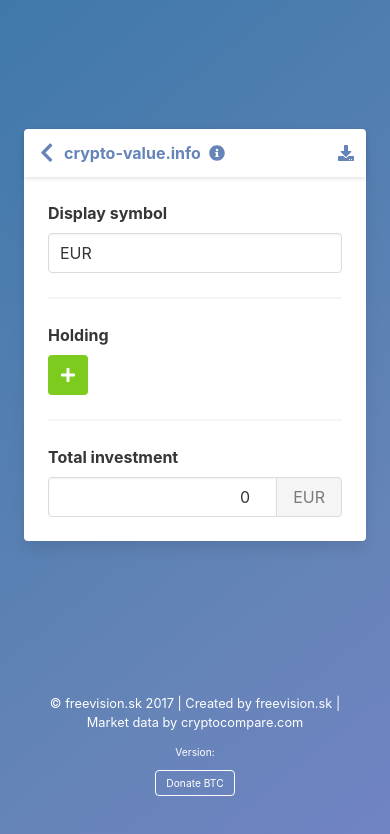
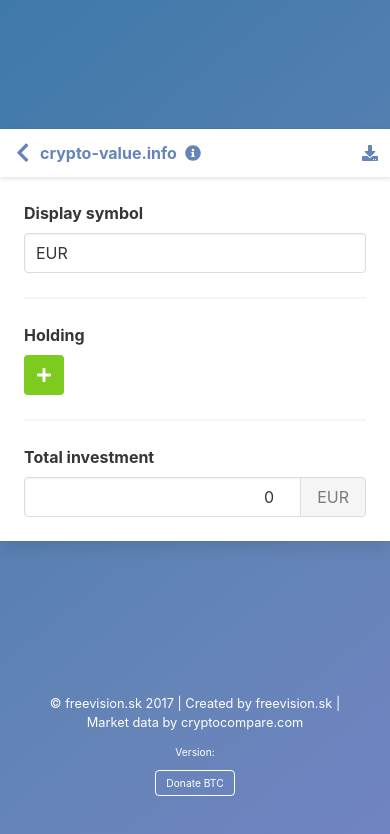
Before and after one commit to martinek/crypto-value, a React (Create React App) app: page /edit in a window 390 px wide. Shown: the top 834 px of the page. Built offline with nearby package versions, Linux system fonts and the light colour scheme.

Commit message:
Remove hero from layout

```diff
--- a/src/assets/stylesheets/app.scss
+++ b/src/assets/stylesheets/app.scss
@@ -2,8 +2,27 @@
 
 @import "~bulma/bulma";
 
-.main-card,
-.editor-card {
+.layout-container {
+  min-height: 100vh;
+  background: linear-gradient(141deg, #3f79aa 0%, #6584b7 71%, #7183c4 100%);
+  display: flex;
+  flex-direction: column;
+
+  &__body {
+    flex: 1;
+    padding-top: 2em;
+    padding-bottom: 2em;
+    display: flex;
+    align-items: center;
+    justify-content: center;
+  }
+
+  &__footer {
+    flex: 0;
+  }
+}
+
+.main-card {
   max-width: 350px;
   margin: 0 auto;
 }
@@ -41,7 +60,7 @@
   padding-top: 1.5rem;
 }
 
-.editor-card {
+.main-card {
   .label .svg-inline--fa {
     margin-left: 0.5em;
   }
@@ -64,6 +83,12 @@
 
   .credits {
     margin-bottom: 1em;
+    a {
+      color: white;
+      &:hover {
+        text-decoration: underline;
+      }
+    }
   }
 
   .version,
@@ -124,6 +149,15 @@
 }
 
 @media screen and (max-width: 425px) {
+  .layout-container__body {
+    padding: 0;
+  }
+
+  .main-card {
+    max-width: none;
+    border-radius: 0;
+  }
+
   .donation-info img {
     max-width: 100%;
   }
--- a/src/components/App.tsx
+++ b/src/components/App.tsx
@@ -1,8 +1,8 @@
-import { Switch, Route, BrowserRouter } from "react-router-dom";
+import { BrowserRouter, Route, Switch } from "react-router-dom";
 import { AppContextProvider } from "./AppContext";
 import LayoutContainer from "./layouts/LayoutContainer";
 import CalculatorPage from "./pages/CalculatorPage";
-import EditorPage from "./pages/EditorPage";
+import EditPage from "./pages/EditPage";
 import HistoryPage from "./pages/HistoryPage";
 
 const App = () => (
@@ -10,7 +10,7 @@ const App = () => (
     <BrowserRouter>
       <LayoutContainer>
         <Switch>
-          <Route exact path="/edit" component={EditorPage} />
+          <Route exact path="/edit" component={EditPage} />
           <Route exact path="/history" component={HistoryPage} />
           <Route path="/" component={CalculatorPage} />
         </Switch>
--- a/src/components/layouts/LayoutContainer.tsx
+++ b/src/components/layouts/LayoutContainer.tsx
@@ -8,13 +8,12 @@ interface IProps {
 const LayoutContainer = ({ children }: IProps) => {
   const { open, modalProps } = useModalState();
   return (
-    <section className="hero is-primary is-fullheight is-bold">
-      <div className="hero-body">
+    <div className="layout-container">
+      <div className="layout-container__body">
         <div className="container">{children}</div>
       </div>
-      <div className="hero-foot">
-        <footer className="footer">
-          <div className="container has-text-centered">
+      <footer className="layout-container__footer footer">
+        <div className="container has-text-centered has-text-white">
           <p className="credits">
             ©&nbsp;
             <a href="https://www.freevision.sk" target="new">
@@ -35,9 +34,8 @@ const LayoutContainer = ({ children }: IProps) => {
           </a>
         </div>
       </footer>
+      <DonationModal {...modalProps} />
     </div>
-      <DonationModal {...modalProps} />
-    </section>
   );
 };
 
--- a/src/components/organisms/CardHeader.tsx
+++ b/src/components/organisms/CardHeader.tsx
@@ -1,4 +1,3 @@
-import PropTypes from "prop-types";
 import React from "react";
 import { Link } from "react-router-dom";
 import { useModalState } from "../molecules/Modal";
@@ -6,7 +5,7 @@ import InfoModal from "./InfoModal";
 
 interface IProps {
   children?: React.ReactNode;
-  back?: boolean;
+  back?: string;
 }
 
 const CardHeader = ({ children, back }: IProps) => {
@@ -17,7 +16,7 @@ const CardHeader = ({ children, back }: IProps) => {
     <header className="card-header">
       <p className="card-header-title">
         {back ? (
-          <Link className="has-text-primary" to="/">
+          <Link className="has-text-primary" to={back}>
             <span className="fas fa-chevron-left fa-lg" />
             {title}
           </Link>
@@ -34,9 +33,4 @@ const CardHeader = ({ children, back }: IProps) => {
   );
 };
 
-CardHeader.propTypes = {
-  back: PropTypes.bool,
-  children: PropTypes.node,
-};
-
 export default CardHeader;
--- a/src/components/organisms/Editor.tsx
+++ b/src/components/organisms/UserDataEditor.tsx
@@ -1,14 +1,12 @@
-import { IPrices } from "../../lib/dataSource";
 import { IUserData, IUserItem } from "../AppContext";
 import ItemForm from "../molecules/ItemForm";
 
 interface IProps {
   onChange: (newUserData: IUserData) => void;
-  prices?: IPrices;
   userData: IUserData;
 }
 
-const Editor = ({ onChange, userData }: IProps) => {
+const UserDataEditor = ({ onChange, userData }: IProps) => {
   const updateItem = (oldItem: IUserItem, newItem: IUserItem) => {
     onChange({ ...userData, items: userData.items.map((it) => (it === oldItem ? newItem : it)) });
   };
@@ -68,4 +66,4 @@ const Editor = ({ onChange, userData }: IProps) => {
   );
 };
 
-export default Editor;
+export default UserDataEditor;
--- a/src/components/pages/EditorPage.tsx
+++ b/src/components/pages/EditPage.tsx
@@ -1,13 +1,12 @@
 import { useEffect } from "react";
 import { useLocation } from "react-router";
-import { IUserItem, useAppContext } from "../AppContext";
-import ItemForm from "../molecules/ItemForm";
+import { useAppContext } from "../AppContext";
 import { useModalState } from "../molecules/Modal";
 import BackupInfoModal from "../organisms/BackupInfoModal";
 import CardHeader from "../organisms/CardHeader";
-import Editor from "../organisms/Editor";
+import UserDataEditor from "../organisms/UserDataEditor";
 
-const EditorPage = () => {
+const EditPage = () => {
   const { userData, setUserData } = useAppContext();
   const { open, modalProps } = useModalState();
   const location = useLocation();
@@ -20,8 +19,8 @@ const EditorPage = () => {
 
   return (
     <>
-      <div className="card editor-card">
-        <CardHeader back={true}>
+      <div className="card main-card">
+        <CardHeader back="/">
           <a className="card-header-icon has-text-primary" onClick={open}>
             <span className="icon">
               <span className="fas fa-download" />
@@ -29,7 +28,7 @@ const EditorPage = () => {
           </a>
         </CardHeader>
         <div className="card-content">
-          <Editor userData={userData} onChange={setUserData} />
+          <UserDataEditor userData={userData} onChange={setUserData} />
         </div>
       </div>
       <BackupInfoModal {...modalProps} />
@@ -37,4 +36,4 @@ const EditorPage = () => {
   );
 };
 
-export default EditorPage;
+export default EditPage;
--- a/src/components/pages/HistoryPage.tsx
+++ b/src/components/pages/HistoryPage.tsx
@@ -23,7 +23,7 @@ const HistoryPage = () => {
 
   return (
     <div className="card main-card">
-      <CardHeader back />
+      <CardHeader back="/" />
       <div className="card-content">
         {currentEntry && (
           <>
```
Lines whose indentation alone changed are shown as unchanged.
